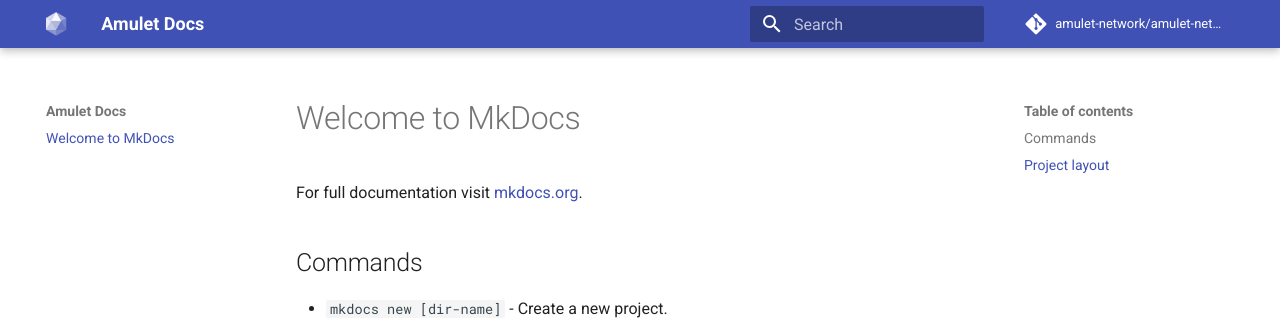
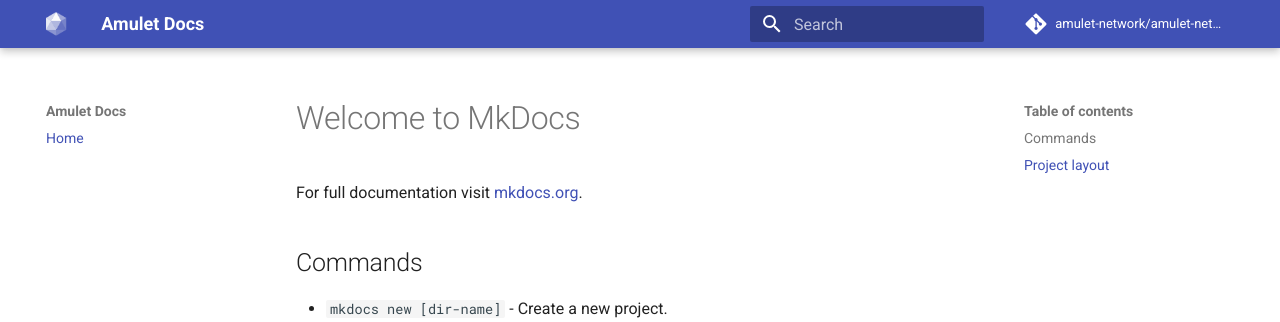
Before and after one commit to amulet-network/amulet-network-docs, an MkDocs documentation site: the page built from docs/index.md, in a window 1280 px wide. Shown: the top 322 px of the page. Built offline with MkDocs 1.6.1 and Material for MkDocs 9.7.7, drawn with Linux system fonts in a browser that asks for light colours; comment, search, counter and statistics services are not loaded; old or Windows-style settings are respelled for this version of MkDocs; some of the changed lines change nothing that is shown.

Commit message:
Update structure

```diff
--- a/mkdocs.yml
+++ b/mkdocs.yml
@@ -10,9 +10,11 @@
 
 # Documentation and theme
 theme: 'material'
-theme_dir: 'amulet-theme'
 
 site_favicon: 'images/favicon.ico'
+
+pages:
+    - Home: index.md
 
 # Options
 extra:
```
